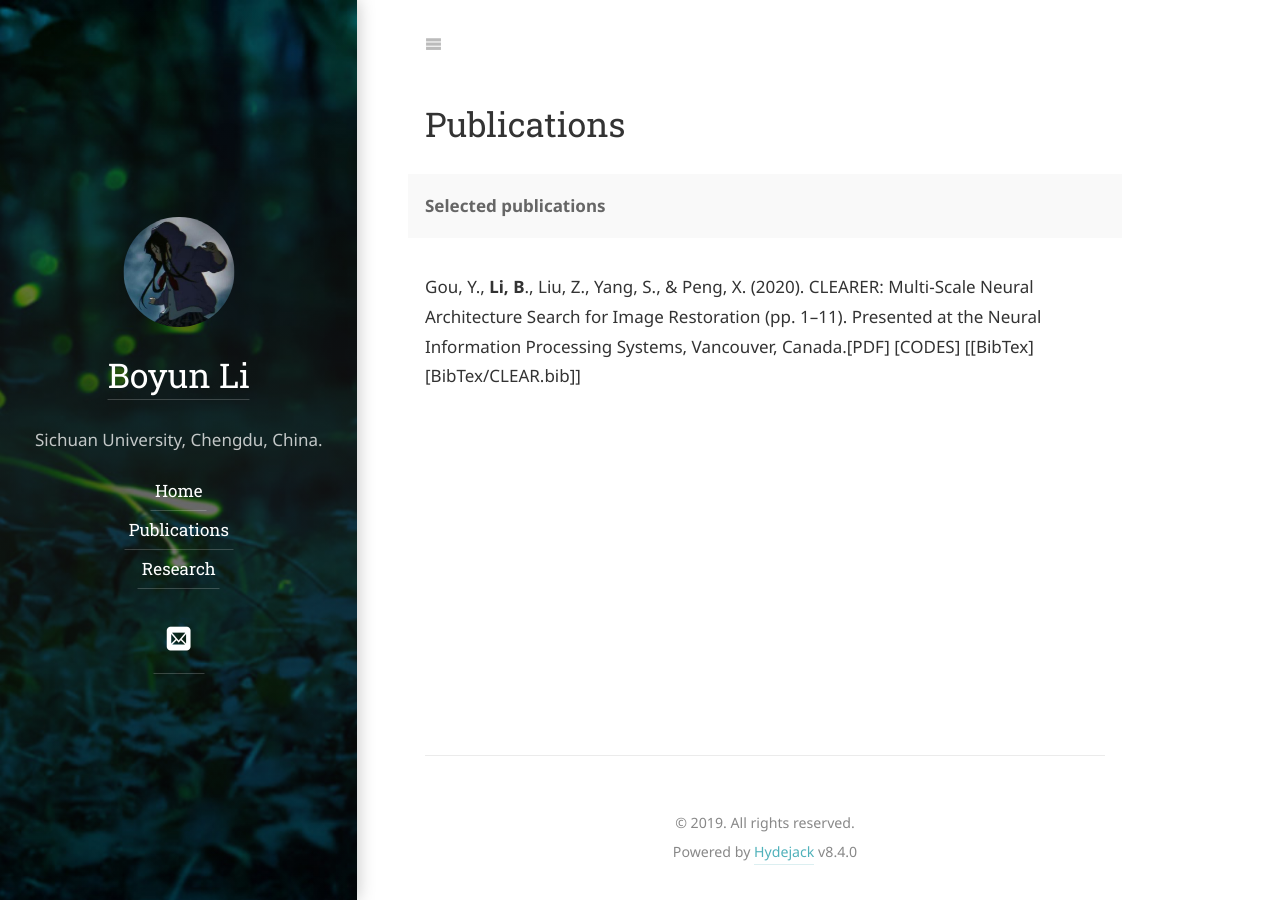
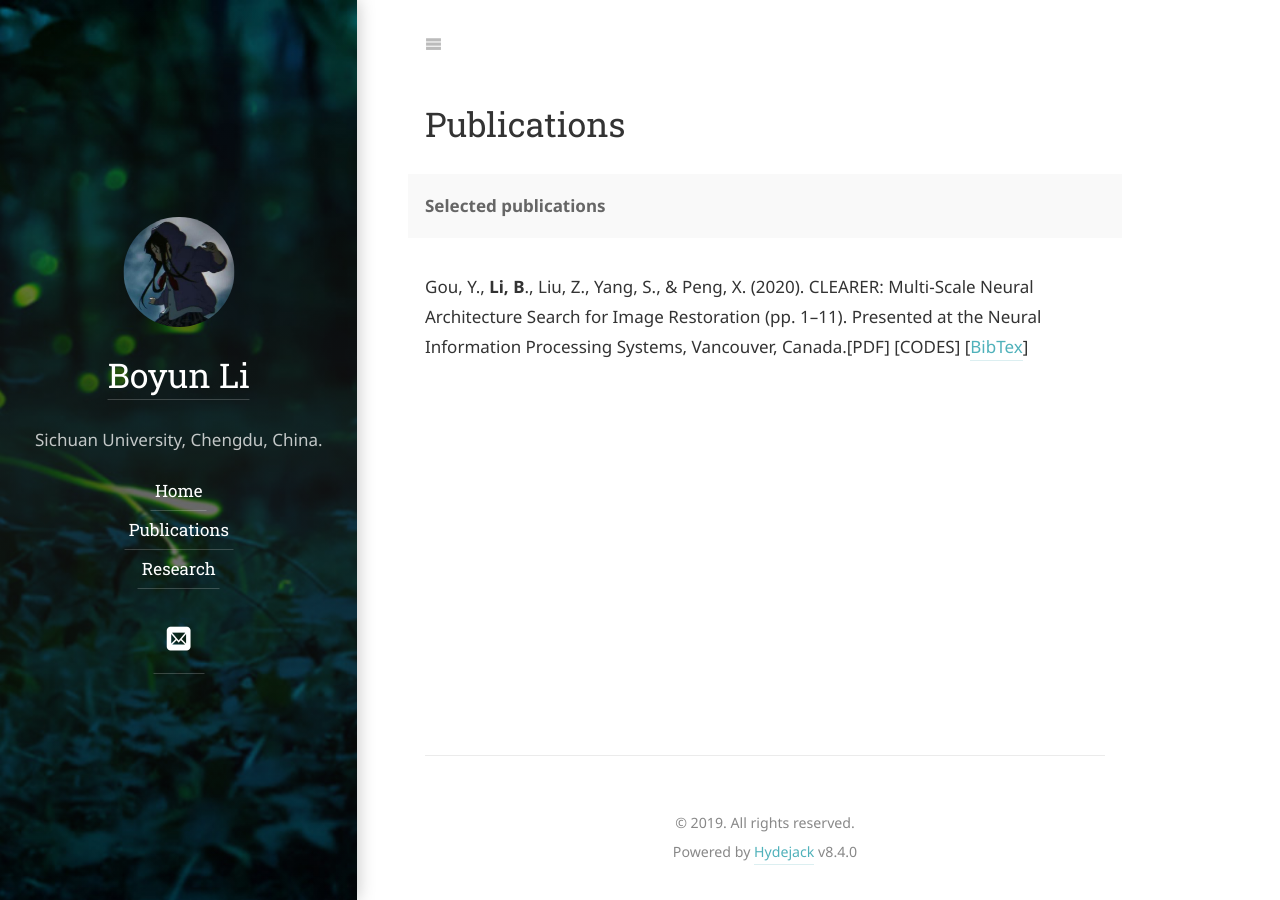
Before and after one commit to liboyun/liboyun.github.io, a Jekyll site: the page built from publications.md, in a window 1280 px wide. Built offline with Jekyll 4.4.1, drawn with Linux system fonts in a browser that asks for light colours; some web fonts are replaced.

Commit message:
update publications

```diff
--- a/publications.md
+++ b/publications.md
@@ -7,4 +7,4 @@ menu: true
 order: 1
 ---
 
-Gou, Y., **Li, B**., Liu, Z., Yang, S., & Peng, X. (2020). CLEARER: Multi-Scale Neural Architecture Search for Image Restoration (pp. 1–11). Presented at the Neural Information Processing Systems, Vancouver, Canada.[PDF] [CODES] [[BibTex][BibTex/CLEAR.bib]]
+Gou, Y., **Li, B**., Liu, Z., Yang, S., & Peng, X. (2020). CLEARER: Multi-Scale Neural Architecture Search for Image Restoration (pp. 1–11). Presented at the Neural Information Processing Systems, Vancouver, Canada.[PDF] [CODES] [[BibTex](BibTex/CLEAR.bib)]
```
